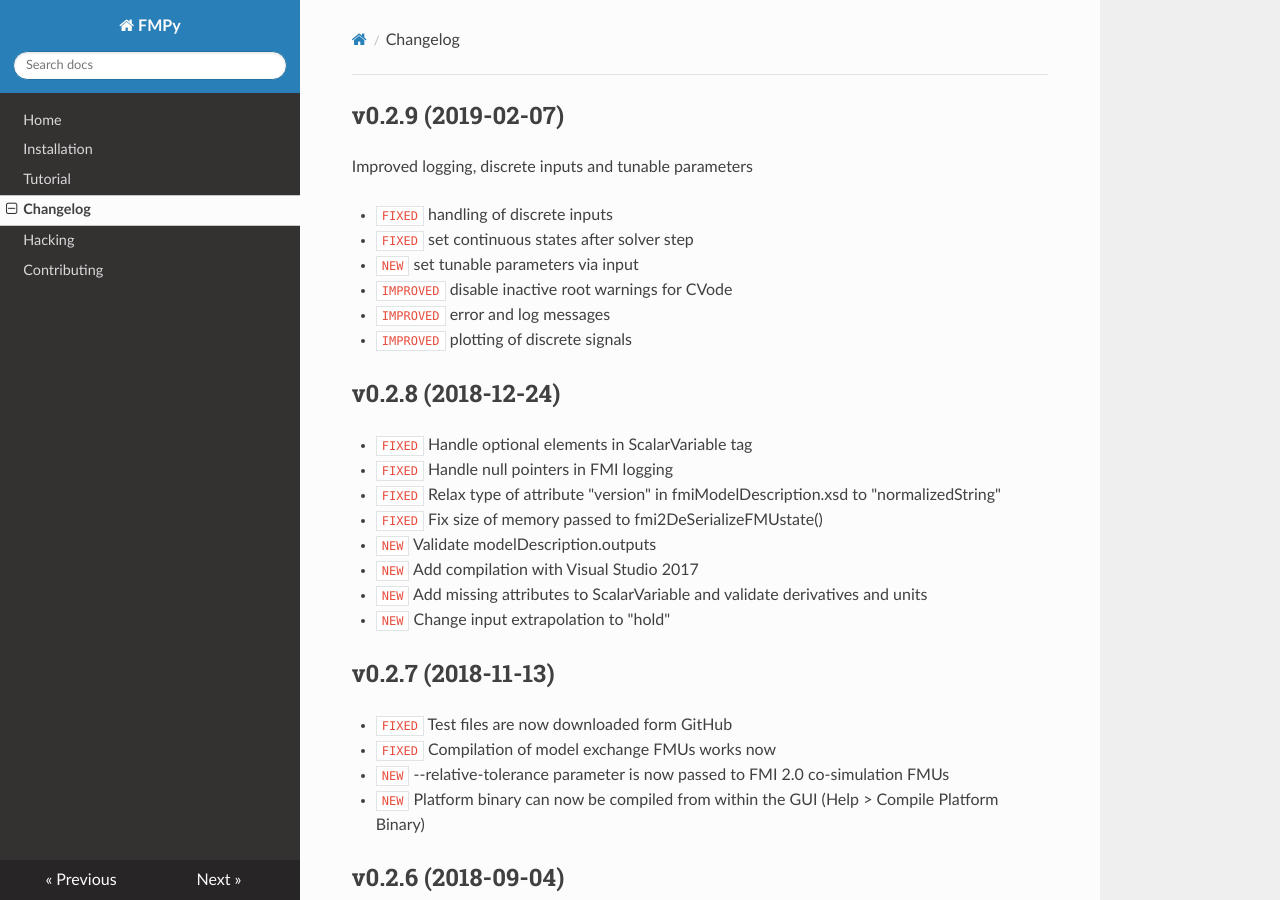
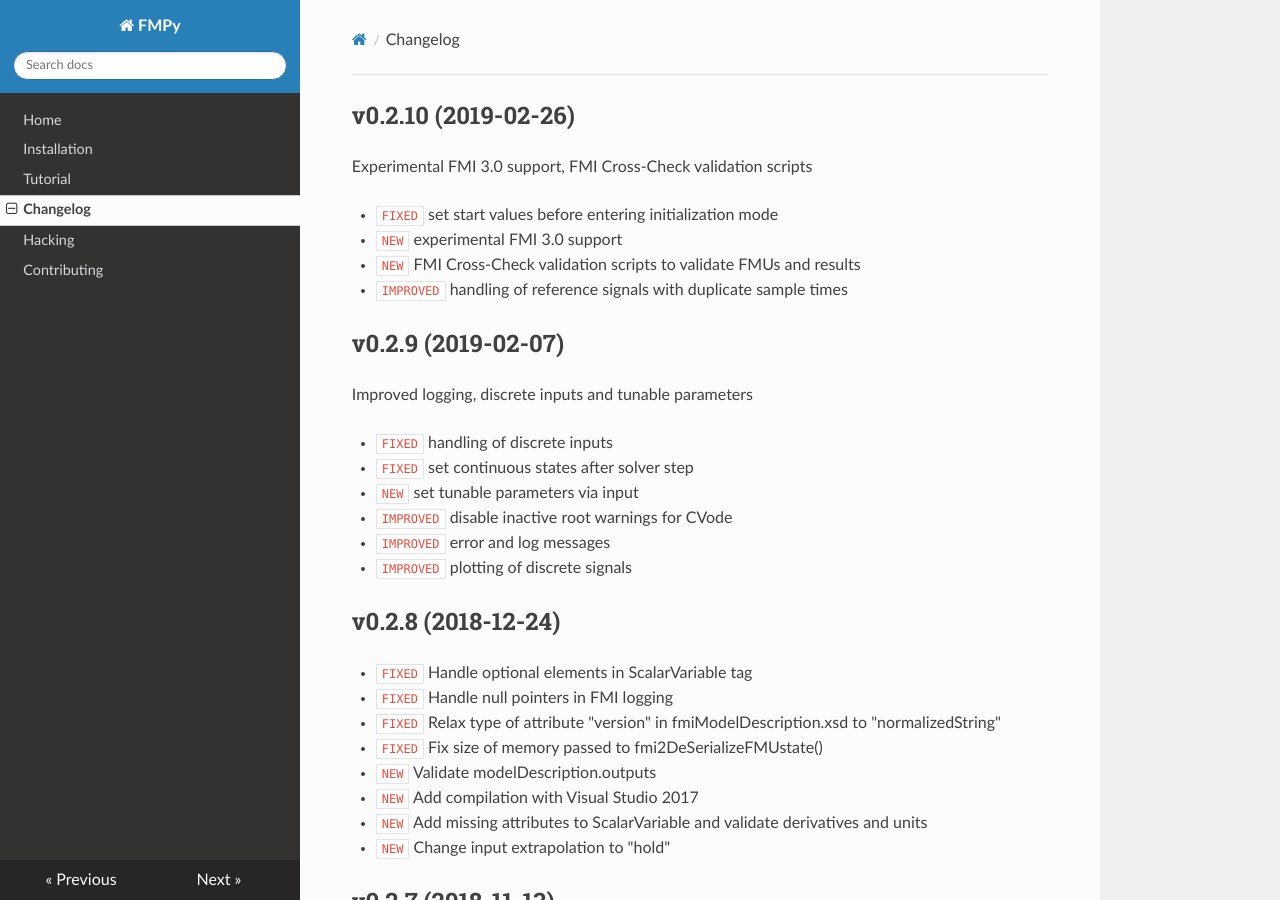
Before and after one commit to CATIA-Systems/FMPy, an MkDocs documentation site: the page built from docs/changelog.md, in a window 1280 px wide and 900 px high. Built offline with MkDocs 1.6.1, drawn with Linux system fonts in a browser that asks for light colours; nearby versions of some CDN libraries; old or Windows-style settings are respelled for this version of MkDocs.

Commit message:
Update changelog

```diff
--- a/docs/changelog.md
+++ b/docs/changelog.md
@@ -1,3 +1,12 @@
+## v0.2.10 (2019-02-26)
+
+Experimental FMI 3.0 support, FMI Cross-Check validation scripts
+
+- `FIXED` set start values before entering initialization mode
+- `NEW` experimental FMI 3.0 support
+- `NEW` FMI Cross-Check validation scripts to validate FMUs and results
+- `IMPROVED` handling of reference signals with duplicate sample times
+
 ## v0.2.9 (2019-02-07)
 
 Improved logging, discrete inputs and tunable parameters
```
